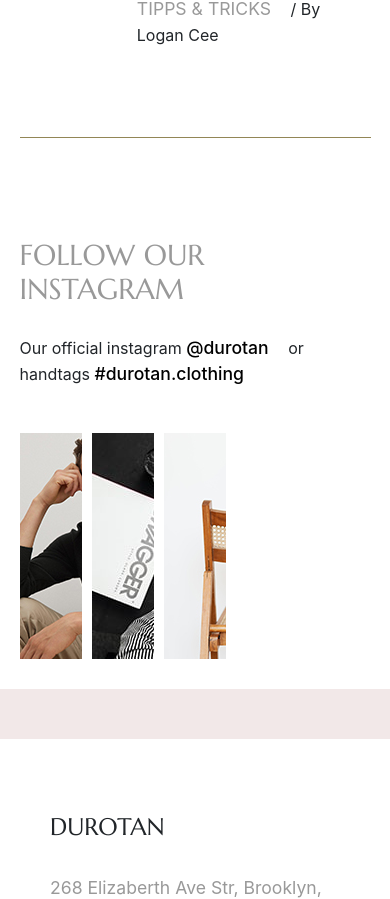
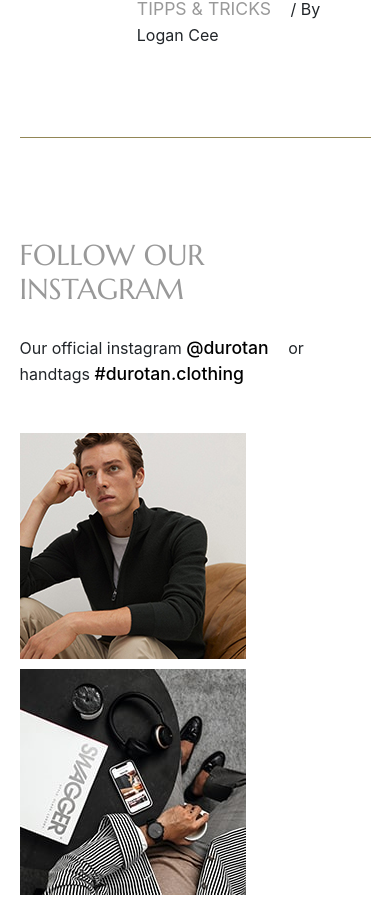
Before and after one commit to Kiril-Pavlov/durotan-landing-page, a React (Create React App) app: page / in a window 390 px wide. Shown: the part 5916-6815 px from the top of the page. Built offline with nearby package versions, Linux system fonts and the light colour scheme; the HTML template or start-up script is replaced by a standard one.

Commit message:
ourInstagram responsive + product page fix link in hamburger menu done

```diff
--- a/src/components/Navbar/Navbar.jsx
+++ b/src/components/Navbar/Navbar.jsx
@@ -564,7 +564,7 @@
           <div>
             <Accordion title="HOME" route="/" content={homeList}/>
             <Accordion title="SHOP" route="/shop" content="" />
-            <Accordion title="PRODUCT" route="/product" content={shopList} />
+            <Accordion title="PRODUCT" route="/products" content={shopList} />
             <Accordion title="BLOG" route="/blog" content={pagesList} />
             <Accordion title="PAGES" route="/pages" content={newsList} />
           </div>
--- a/src/components/OurInstagram.css
+++ b/src/components/OurInstagram.css
@@ -23,8 +23,8 @@
 }
 
 .instagram-image-container{
-  display: flex;
-  flex-direction: row;
+  display: grid;
+  grid-template-columns: repeat(5,1fr);
   grid-gap: 10px;
   padding: 30px 0px;
 }
@@ -65,20 +65,30 @@
 
 @media screen and (max-width:992px) {
   .instagram-container{
-    margin: 50px 5%;
+    margin: 50px 5% 0px 5%;
   }
 
   /* .instagram-image{
     transform: scale(0.8);
   } */
 
-  .instagram-image:nth-child(5){
+  /* .instagram-image:nth-child(5){
     visibility: hidden;
+  }   */
+
+  .instagram-image-container{
+    grid-template-columns: repeat(3,1fr);
   }
+
+
 }
 
 @media screen and (max-width:767px) {
-  .instagram-image:nth-child(4){
+  /* .instagram-image:nth-child(4){
     visibility: hidden;
+  }   */
+
+  .instagram-image-container{
+    grid-template-columns: repeat(1,1fr);
   }
 }
```
